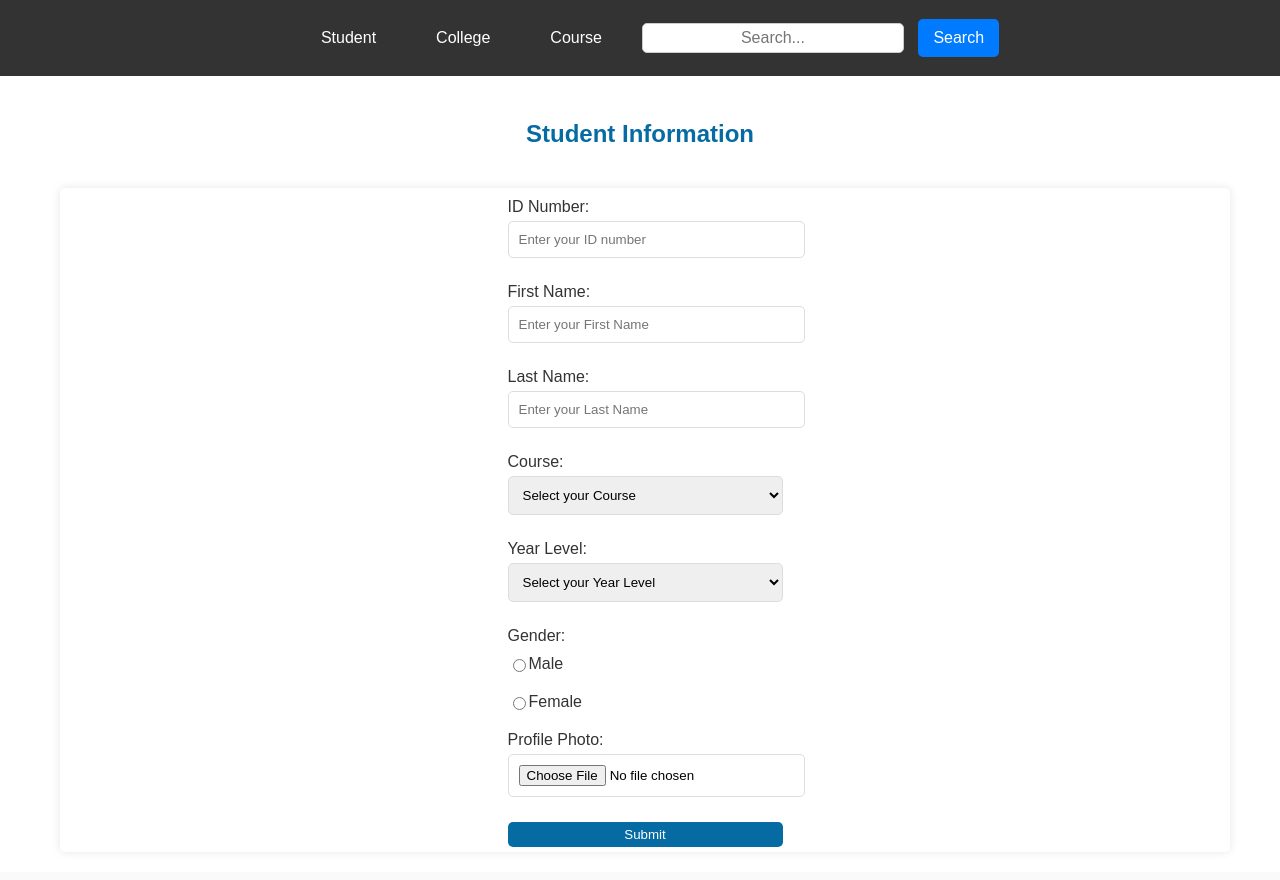
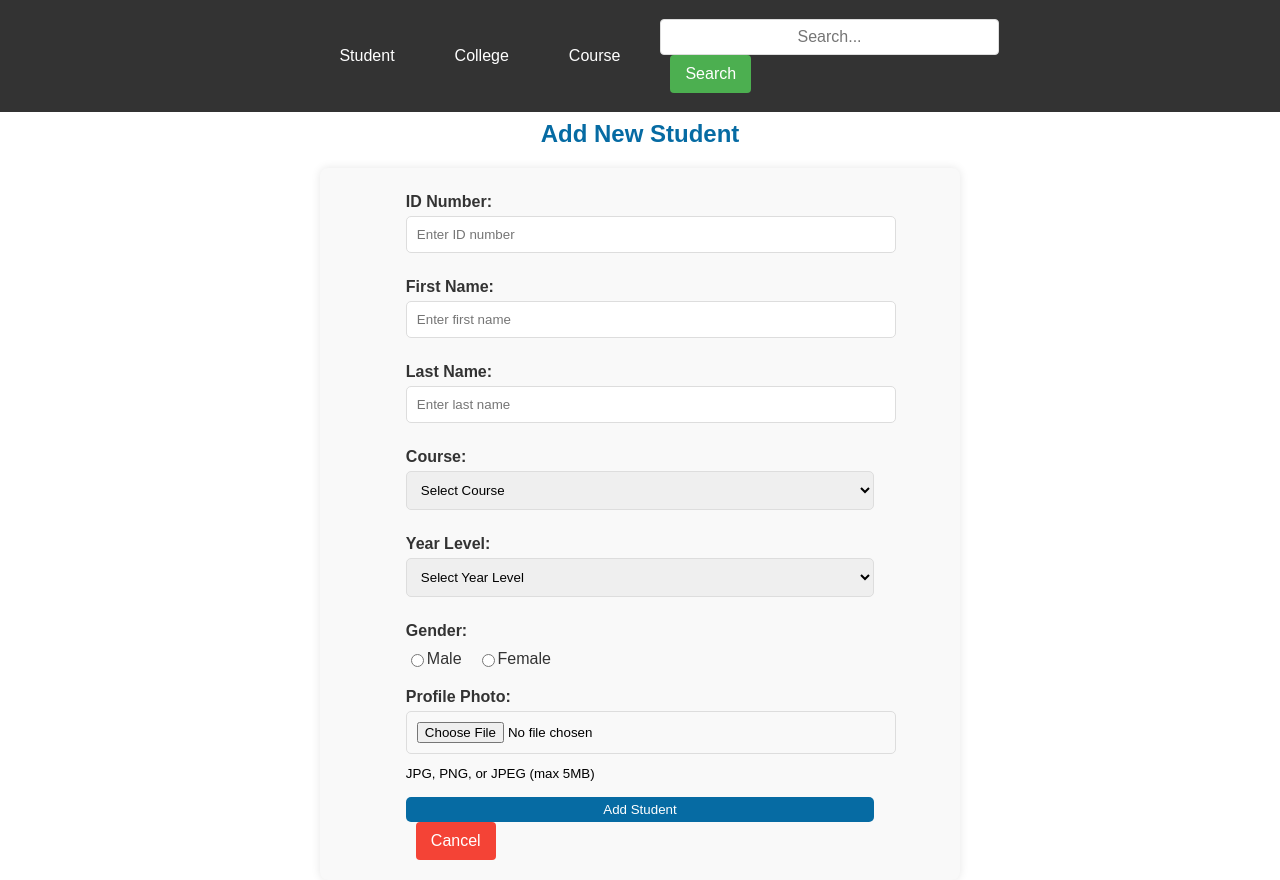
Before and after one commit to CyramaeM/SSISVER2, a Flask app: page /student/addstudent in a window 1280 px wide. Before the commit the page ends 847 px from the top, so only its background shows below. Run offline with Flask 3, Linux system fonts and the light colour scheme; data that the repository does not hold is empty; some libraries are stand-ins or nearby versions.

Commit message:
Add student retrieval and update functionality; enhance add student form

```diff
--- a/webapp/models/student_models.py
+++ b/webapp/models/student_models.py
@@ -59,6 +59,21 @@ class student:
         return courses
 
     @staticmethod
+    def get_by_id(student_id):
+        from webapp.database import mysql
+        cur = mysql.connection.cursor()
+        cur.execute("SELECT * FROM students WHERE id_number = %s", (student_id,))
+        row = cur.fetchone()
+        if row is None:
+            cur.close()
+            return None
+        columns = [col[0] for col in cur.description]
+        result = dict(zip(columns, row))
+        cur.close()
+        return result
+
+
+    @staticmethod
     def add_student(stud_id, fname, lname, course, yearlevel, gender, photo_url, photo_public_id):
         try:
             with mysql.connection.cursor() as cur:
@@ -66,7 +81,6 @@ class student:
                     INSERT INTO students (id_number, fname, lname, course, yearlevel, gender, profile, profile_id)
                     VALUES (%s, %s, %s, %s, %s, %s, %s, %s)
                 """, (stud_id, fname, lname, course, yearlevel, gender, photo_url, photo_public_id))
-
                 mysql.connection.commit()
         except Exception as e:
             print("Database Error:", e)
@@ -80,18 +94,22 @@ class student:
         cur.close()
         return student_data
 
-
     @staticmethod
     def edit_student(id_number, fname, lname, course, yearlevel, gender):
+        from webapp.database import mysql
+        import MySQLdb.cursors
+
         cur = mysql.connection.cursor(MySQLdb.cursors.DictCursor)
         cur.execute("""
             UPDATE students
             SET fname=%s, lname=%s, course=%s, yearlevel=%s, gender=%s
             WHERE id_number=%s
-        """, (fname, lname, course, yearlevel, gender, id_number))  # ✅ Fix argument order
+        """, (fname, lname, course, yearlevel, gender, id_number))
+        mysql.connection.commit()
+        row_count = cur.rowcount
+        cur.close()
+        return row_count > 0  # Return True if a row was updated
 
-        mysql.connection.commit()  # ✅ Commit changes
-        cur.close()
 
 
     @staticmethod
--- a/webapp/routes/student_routes.py
+++ b/webapp/routes/student_routes.py
@@ -1,7 +1,9 @@
 from flask import render_template, url_for, redirect, request, flash, Blueprint
 from flask_login import login_required
+from flask_wtf.csrf import generate_csrf
 import MySQLdb
 import cloudinary
+import cloudinary.uploader
 import re
 from webapp.controller import login
 from webapp.models.student_models import student
@@ -26,6 +28,7 @@ def student_list():
     return render_template('student.html', students=students, page=page, total_pages=total_pages)
 
 
+
 @student_bp.route('/home')
 def home():
     page = request.args.get('page', 1, type=int)
@@ -39,7 +42,7 @@ def home():
 @student_bp.route('/addstudent', methods=['GET', 'POST'])
 def add_student():
     if request.method == 'GET':
-        return render_template('add_student.html', courses=student.get_courses())  # ✅ Call model function
+        return render_template('add_student.html', courses=student.get_courses())
 
     # Retrieve form data
     stud_id = request.form.get('stud_id', '').strip()
@@ -53,14 +56,27 @@ def add_student():
     # Validate required fields
     if not stud_id or not fname or not lname or not course:
         flash("All fields are required!", "error")
-        return redirect(url_for('student_bp.add_student'))
+        return redirect(url_for('students.add_student'))
 
-    # Handle profile photo
-    photo_url = profile_photo.filename if profile_photo else None
-    photo_public_id = "some_unique_id"
+    # Handle profile photo upload to Cloudinary
+    photo_url = None
+    photo_public_id = None
+
+    if profile_photo and profile_photo.filename != '':
+        try:
+            # Upload to Cloudinary
+            upload_result = cloudinary.uploader.upload(
+                profile_photo,
+                folder="student_profiles/"
+            )
+            photo_url = upload_result['secure_url']
+            photo_public_id = upload_result['public_id']
+        except Exception as e:
+            print("Cloudinary Upload Error:", e)
+            flash("Error uploading profile photo. Student added without photo.", "warning")
 
     try:
-        student.add_student(stud_id, fname, lname, course, yearlevel, gender, photo_url, photo_public_id)  # ✅ Only call the model
+        student.add_student(stud_id, fname, lname, course, yearlevel, gender, photo_url, photo_public_id)
         flash("Student added successfully!", "success")
     except Exception as e:
         print("Database Error:", e)
@@ -71,34 +87,43 @@ def add_student():
 
 @student_bp.route('/edit_student/<string:student_id>', methods=['GET', 'POST'])
 def edit_student(student_id):
-    if request.method == 'GET':  # Show the form
-        student_data = student.get_student_by_id(student_id)  # ✅ Fetch current student data
-        if not student_data:
-            flash("Student not found!", "error")
+    courses = student.get_courses()  # Get courses for dropdown
+
+    if request.method == 'POST':
+        fname = request.form.get('fname', '').strip()
+        lname = request.form.get('lname', '').strip()
+        course = request.form.get('course', '').strip()
+        yearlevel = request.form.get('yearlevel', '').strip()
+        gender = request.form.get('gender', '').strip()
+
+        if not all([fname, lname, course, yearlevel, gender]):
+            flash("All fields are required!", "danger")
+            return redirect(url_for('students.edit_student', student_id=student_id))
+
+        success = student.edit_student(student_id, fname, lname, course, yearlevel, gender)
+
+        if success:
+            flash("Student updated successfully!", "success")
             return redirect(url_for('students.home'))
+        else:
+            flash("Error updating student. Please try again.", "danger")
+            return redirect(url_for('students.edit_student', student_id=student_id))
 
-        return render_template('edit_student.html', student=student_data)  # ✅ Display form
+    # GET request – fetch data for form
+    student_data = student.get_student_by_id(student_id.strip())
+    # student_data = student.get_by_id(student_id.strip())
 
-    # Handle form submission on POST request
-    fname = request.form.get('fname', '')
-    lname = request.form.get('lname', '')
-    course = request.form.get('course', '')
-    yearlevel = request.form.get('yearlevel', '')
-    gender = request.form.get('gender', '')
+    if not student_data:
+        flash("Student not found!", "danger")
+        return redirect(url_for('students.home'))
 
-    student.edit_student(student_id, fname, lname, course, yearlevel, gender)
-
-    flash("Student updated successfully!", "success")
-
-    # ✅ Fetch updated data to ensure changes are displayed
-    updated_student_data = student.get_student_by_id(student_id)
-
-    return render_template('student.html', student=updated_student_data, page=1, total_pages=1)
-  # ✅ Reload form with new data
+    return render_template("edit_student.html",
+                           student=student_data,
+                           courses=courses,
+                           csrf_token=generate_csrf())
 
 
-
-@student_bp.route('/student/delete_student//<string:student_id>',methods=['GET','POST'])
+@student_bp.route('/delete_student/<string:student_id>', methods=['POST'])
 def delete_student(student_id):
     student.delete_student(student_id)
     return redirect(url_for('students.home'))
--- a/webapp/templates/add_student.html
+++ b/webapp/templates/add_student.html
@@ -1,77 +1,128 @@
 {% extends "base.html" %}
-
-{% block title %}Home - Students List{% endblock %}
+{% block title %}Add Student{% endblock %}
 
 {% block content %}
-<h2>Student Information</h2>
+<h2>Add New Student</h2>
+<div class="form-container">
+    <form action="{{ url_for('students.add_student') }}" method="POST" enctype="multipart/form-data">
+        <input type="hidden" name="csrf_token" value="{{ csrf_token() }}">
 
-<div class="modal-body">
-    <div class="form-container">
-        <form action="/student/addstudent" method="POST" enctype="multipart/form-data">
-            <input type="hidden" name="csrf_token" value="{{ csrf_token() }}">
-            <!-- ID Number -->
         <div class="form-group">
             <label for="stud_id">ID Number:</label>
-                <input type="text" name="stud_id" id="stud_id" placeholder="Enter your ID number" class="form-control" required>
-                <span id="idError" class="error"></span>
+            <input type="text" name="stud_id" id="stud_id" placeholder="Enter ID number" required>
         </div>
-            <!-- First Name -->
+
         <div class="form-group">
             <label for="fname">First Name:</label>
-                <input type="text" name="fname" id="fname" placeholder="Enter your First Name" class="form-control" required>
-                <span id="fnameError" class="error"></span>
+            <input type="text" name="fname" id="fname" placeholder="Enter first name" required>
         </div>
-            <!-- Last Name -->
+
         <div class="form-group">
             <label for="lname">Last Name:</label>
-                <input type="text" name="lname" id="lname" placeholder="Enter your Last Name" class="form-control" required>
-                <span id="lnameError" class="error"></span>
+            <input type="text" name="lname" id="lname" placeholder="Enter last name" required>
         </div>
-            <!-- Course Selection -->
+
         <div class="form-group">
             <label for="course">Course:</label>
-                <select name="course" id="course" class="form-control" required>
-                    <option value="">Select your Course</option>
+            <select name="course" id="course" required>
+                <option value="">Select Course</option>
                 {% for course in courses %}
                     <option value="{{ course }}">{{ course }}</option>
                 {% endfor %}
             </select>
-                <span id="courseError" class="error"></span>
         </div>
-            <!-- Year Level Selection -->
+
         <div class="form-group">
             <label for="yearlevel">Year Level:</label>
-                <select name="yearlevel" id="yearlevel" class="form-control" required>
-                    <option value="">Select your Year Level</option>
+            <select name="yearlevel" id="yearlevel" required>
+                <option value="">Select Year Level</option>
                 <option value="1">1</option>
                 <option value="2">2</option>
                 <option value="3">3</option>
                 <option value="4">4</option>
             </select>
-                <span id="yearlevelError" class="error"></span>
         </div>
-            <!-- Gender Selection -->
+
         <div class="form-group">
             <label>Gender:</label>
-                <div class="form-check">
-                    <input type="radio" name="gender" id="male" value="Male" class="form-check-input" required>
-                    <label class="form-check-label" for="male">Male</label>
+            <div class="radio-group">
+                <label>
+                    <input type="radio" name="gender" value="Male" required> Male
+                </label>
+                <label>
+                    <input type="radio" name="gender" value="Female"> Female
+                </label>
             </div>
-                <div class="form-check">
-                    <input type="radio" name="gender" id="female" value="Female" class="form-check-input" required>
-                    <label class="form-check-label" for="female">Female</label>
         </div>
-                <span id="genderError" class="error"></span>
-            </div>
-            <!-- Profile Photo Upload -->
+
         <div class="form-group">
             <label for="profile_photo">Profile Photo:</label>
-                <input type="file" name="profile_photo" id="profile_photo" class="form-control">
+            <input type="file" name="profile_photo" id="profile_photo" accept="image/*">
+            <small>JPG, PNG, or JPEG (max 5MB)</small>
         </div>
-            <!-- Submit Button -->
-            <!-- Correct button type -->
-            <button type="submit">Submit</button>  <!-- Not type="button" -->
+
+        <button type="submit">Add Student</button>
+        <a href="{{ url_for('students.home') }}" class="btn-cancel">Cancel</a>
     </form>
 </div>
-</div>
+
+<style>
+    .form-container {
+        max-width: 600px;
+        margin: 0 auto;
+        padding: 20px;
+        background: #f9f9f9;
+        border-radius: 8px;
+        box-shadow: 0 0 10px rgba(0,0,0,0.1);
+    }
+
+    .form-group {
+        margin-bottom: 15px;
+    }
+
+    label {
+        display: block;
+        margin-bottom: 5px;
+        font-weight: bold;
+    }
+
+    input[type="text"],
+    select {
+        width: 100%;
+        padding: 8px;
+        border: 1px solid #ddd;
+        border-radius: 4px;
+    }
+
+    .radio-group {
+        display: flex;
+        gap: 15px;
+    }
+
+    .radio-group label {
+        display: flex;
+        align-items: center;
+        font-weight: normal;
+    }
+
+    button[type="submit"] {
+        background: #4CAF50;
+        color: white;
+        padding: 10px 15px;
+        border: none;
+        border-radius: 4px;
+        cursor: pointer;
+    }
+
+    .btn-cancel {
+        background: #f44336;
+        color: white;
+        padding: 10px 15px;
+        border: none;
+        border-radius: 4px;
+        text-decoration: none;
+        display: inline-block;
+        margin-left: 10px;
+    }
+</style>
 {% endblock %}
```
Lines whose indentation alone changed are shown as unchanged.
